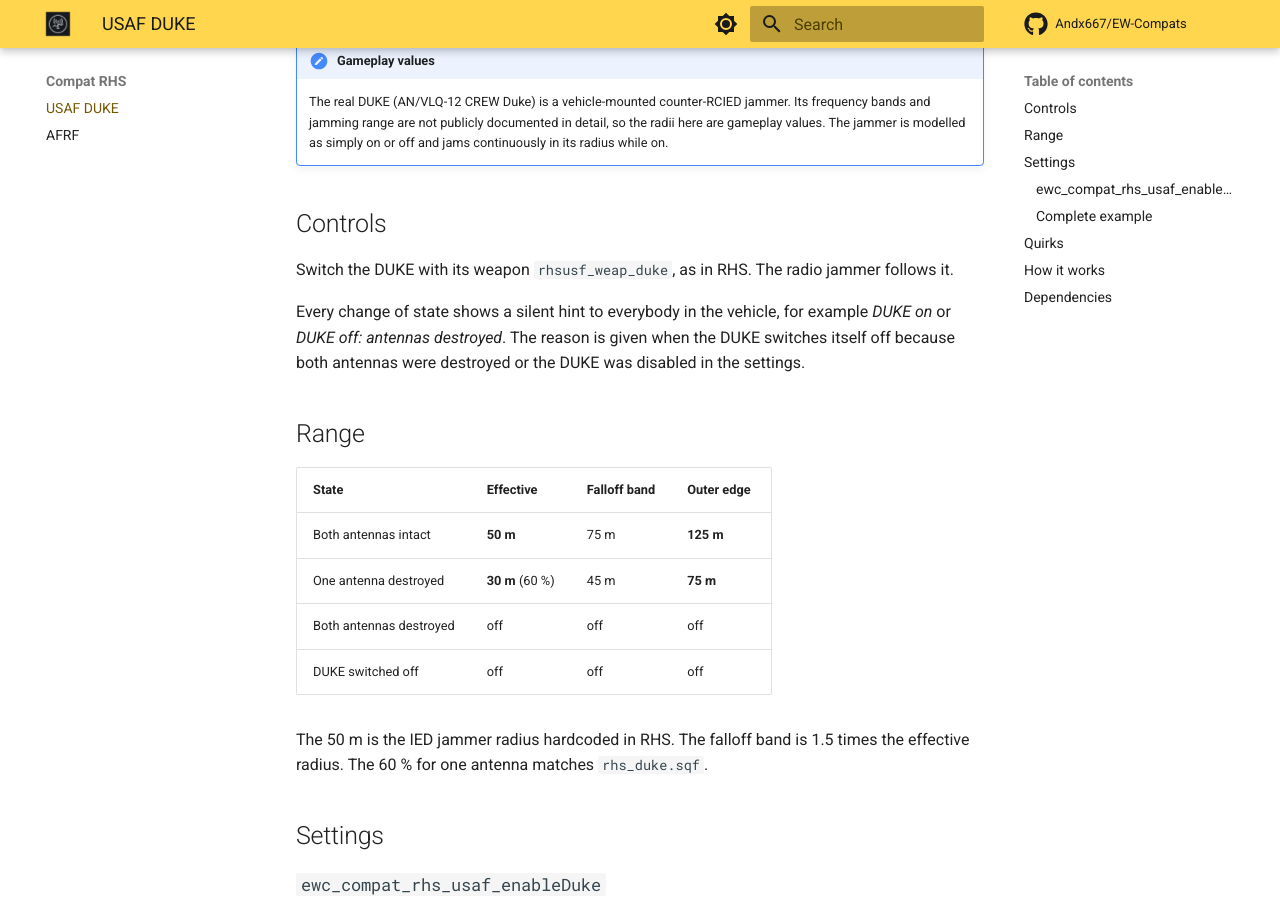
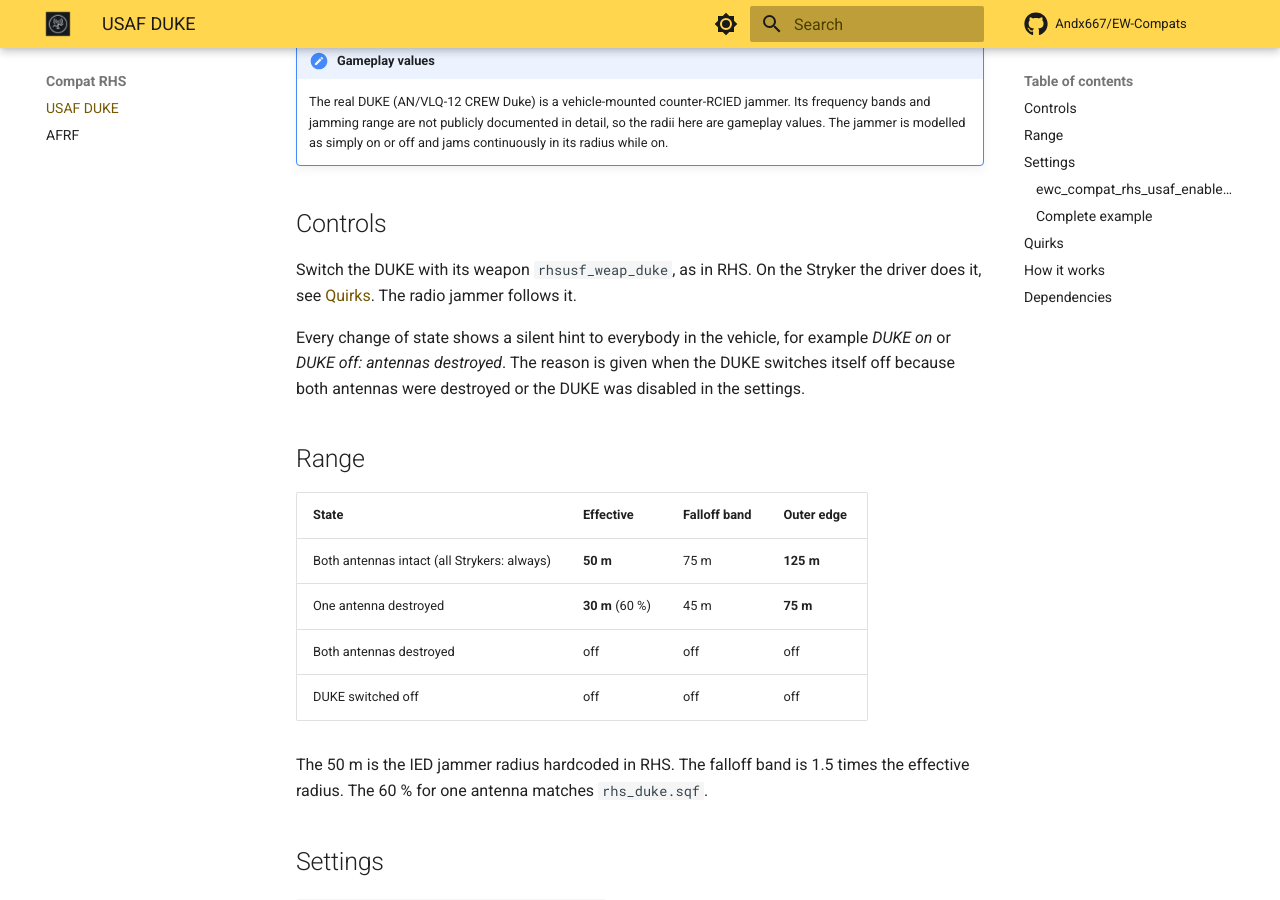
Before and after one commit to Andx667/EW-Compats, an MkDocs documentation site: the page built from docs/compat-rhs-usaf.md, in a window 1280 px wide and 900 px high, scrolled down 297 px. Built offline with MkDocs 1.6.1 and Material for MkDocs 9.7.7, drawn with Linux system fonts in a browser that asks for light colours; plug-ins that fetch from the network failed and are left out; comment, search, counter and statistics services are not loaded.

Commit message:
Docs: mention the Stryker DUKE in the overviews
Co-Authored-By: Claude Sonnet 5.5 <noreply@anthropic.com>

```diff
--- a/docs/compat-rhs-usaf.md
+++ b/docs/compat-rhs-usaf.md
@@ -7,7 +7,7 @@ Vehicles with a **DUKE** (M1117, HMMWV family, MATV, M1A1/M1A2, Bradley, Stryker
 
 ## Controls
 
-Switch the DUKE with its weapon `rhsusf_weap_duke`, as in RHS. The radio jammer follows it.
+Switch the DUKE with its weapon `rhsusf_weap_duke`, as in RHS. On the Stryker the driver does it, see [Quirks](#quirks). The radio jammer follows it.
 
 Every change of state shows a silent hint to everybody in the vehicle, for example *DUKE on* or *DUKE off: antennas destroyed*. The reason is given when the DUKE switches itself off because both antennas were destroyed or the DUKE was disabled in the settings.
 
@@ -15,7 +15,7 @@ Every change of state shows a silent hint to everybody in the vehicle, for examp
 
 | State | Effective | Falloff band | Outer edge |
 |---|---|---|---|
-| Both antennas intact | **50 m** | 75 m | **125 m** |
+| Both antennas intact (all Strykers: always) | **50 m** | 75 m | **125 m** |
 | One antenna destroyed | **30 m** (60 %) | 45 m | **75 m** |
 | Both antennas destroyed | off | off | off |
 | DUKE switched off | off | off | off |
```
Also changed, not shown: README.md (+1 -1 lines), addons/compat_rhs_usaf/README.md (+1 -1 lines), addons/compat_rhs_usaf/compat_rhs_usaf_duke/README.md (+2 -2 lines), docs/index.md (+1 -1 lines), workshop/steam_description.md (+1 -1 lines).
